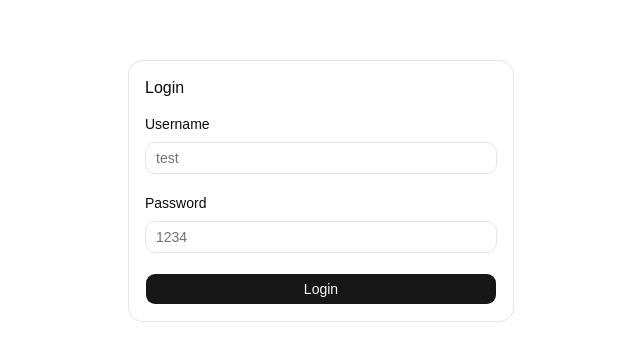
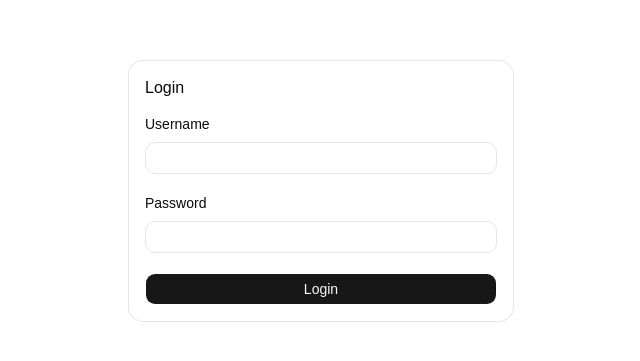
Before and after one commit to yangheat/auth-playground, a React (Vite) app in the folder client/: page / in a window 1280 px wide. Shown: the part 209-570 px from the top of the page, without its empty margins (319-959 px from the left). Built offline with nearby package versions, Linux system fonts and the light colour scheme.

Commit message:
로그인 화면 추가

```diff
--- a/client/src/App.tsx
+++ b/client/src/App.tsx
@@ -1,9 +1,21 @@
-import { Button } from "./components/ui/button"
-import { Card, CardContent, CardFooter, CardHeader, CardTitle } from "./components/ui/card"
-import { Field, FieldGroup, FieldLabel } from "./components/ui/field"
-import { Input } from "./components/ui/input"
+import { Button } from "./components/ui/button";
+import { Card, CardContent, CardHeader, CardTitle } from "./components/ui/card";
+import { Field, FieldGroup, FieldLabel } from "./components/ui/field";
+import { Input } from "./components/ui/input";
 
 function App() {
+  function action(formData: FormData) {
+    const username = formData.get("username");
+    const password = formData.get("password");
+
+    fetch("/api/auth/login", {
+      method: "POST",
+      body: JSON.stringify({ username, password }),
+      headers: {
+        "Content-Type": "application/json"
+      }
+    })
+  }
 
   return (
     <div className="flex justify-center items-center h-screen">
@@ -12,15 +24,24 @@ function App() {
           <CardTitle>Login</CardTitle>
         </CardHeader>
         <CardContent>
-          <form>
+          <form action={action}>
             <FieldGroup>
               <Field>
                 <FieldLabel>Username</FieldLabel>
-                <Input id="usename" required placeholder="test"></Input>
+                <Input
+                  id="usename"
+                  name="username"
+                  required
+                ></Input>
               </Field>
               <Field>
                 <FieldLabel>Password</FieldLabel>
-                <Input id="password" type="password" placeholder="1234" required></Input>
+                <Input
+                  id="password"
+                  name="password"
+                  type="password"
+                  required
+                ></Input>
               </Field>
               <Field>
                 <Button type="submit">Login</Button>
@@ -29,8 +50,8 @@ function App() {
           </form>
         </CardContent>
       </Card>
-      </div>
-  )
+    </div>
+  );
 }
 
-export default App
+export default App;
```
